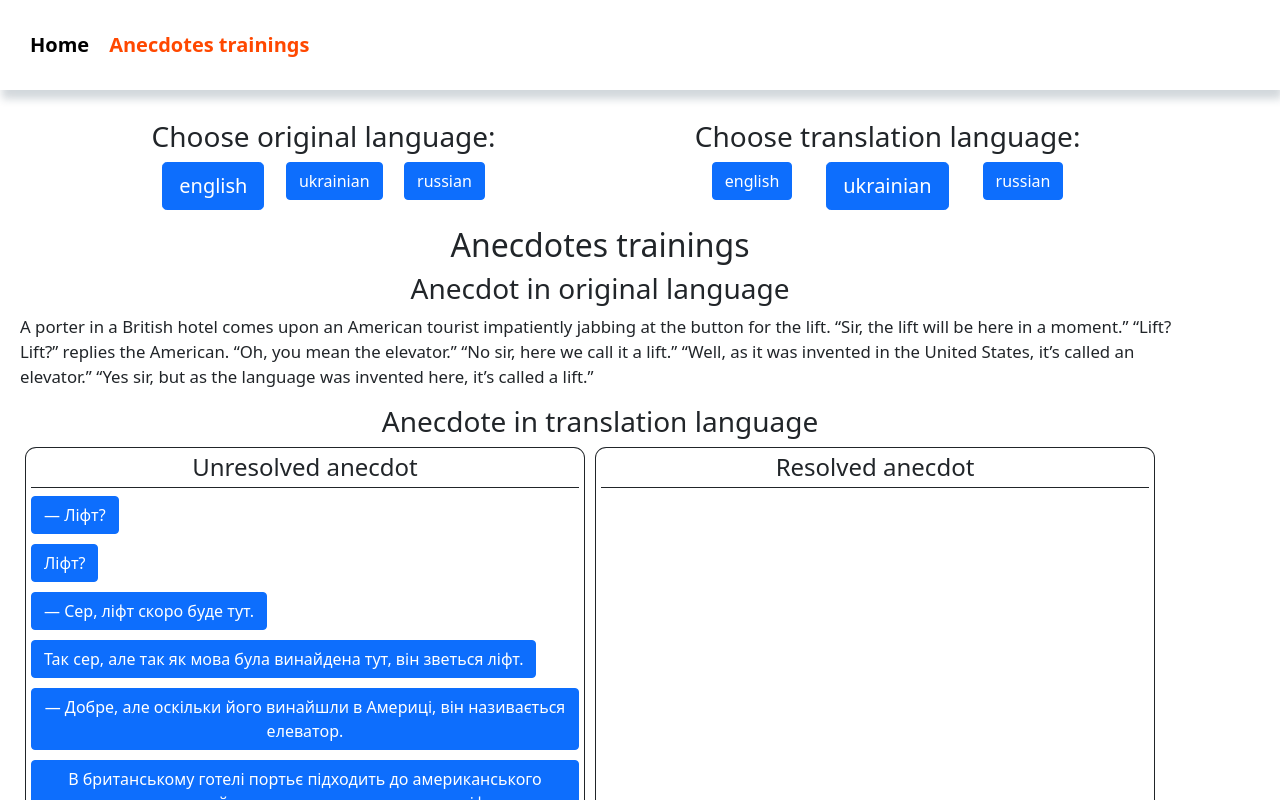
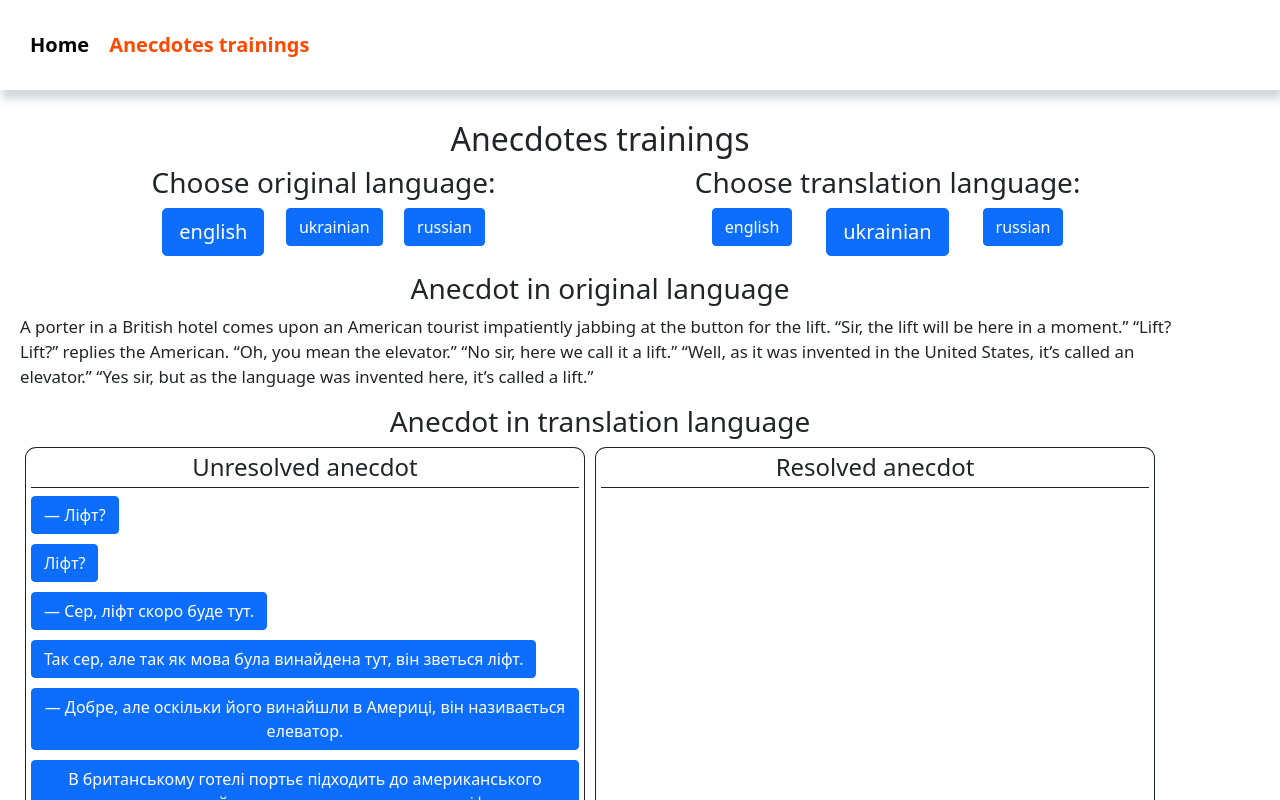
Before and after one commit to Mohara88s/english-training-app, a React (Create React App) app: page /anecdotes-trainings in a window 1280 px wide. Shown: the top 800 px of the page. Built offline with nearby package versions, Linux system fonts and the light colour scheme.

Commit message:
code to ChooseLanguages component & errors handling

```diff
--- a/src/components/AnecdotesTrainings/AnecdotesTrainings.js
+++ b/src/components/AnecdotesTrainings/AnecdotesTrainings.js
@@ -1,6 +1,7 @@
 import { useState, useEffect } from 'react';
 import { Button } from 'react-bootstrap';
 import styles from './AnecdotesTrainings.module.css';
+import PropTypes from 'prop-types';
 // import { throttle } from 'lodash';
 
 export default function AnecdotesTrainings({ anecdotesList }) {
@@ -14,7 +15,7 @@ export default function AnecdotesTrainings({ anecdotesList }) {
   const [resolvedArray, setResolvedArray] = useState([]);
 
   useEffect(() => {
-    if (anecdotesList.length) {
+    if (anecdotesList[anecdotId].translation) {
       setOriginalArray([
         ...anecdotesList[anecdotId].translation
           .match(/[^.?!]+[.!?]+[\])'"`’”]*|.+/g)
@@ -88,21 +89,19 @@ export default function AnecdotesTrainings({ anecdotesList }) {
 
   return (
     <div className={styles.AnecdotesTrainings}>
-      <h2>Anecdotes trainings</h2>
-      {!anecdotesList.length && (
-        <h3 className={styles.warning}>
-          Anecdotes are missing from the database
-        </h3>
+      <h3>Anecdot in original language</h3>
+      {!anecdotesList[anecdotId].original && (
+        <h3 className={styles.warning}>no original available</h3>
       )}
-      {anecdotesList.length && (
-        <div>
-          <h3>Anecdot in original language</h3>
       <p>{anecdotesList[anecdotId].original}</p>
 
-          <h3>Anecdote in translation language</h3>
+      <h3>Anecdot in translation language</h3>
       <ul className={styles.anecdotFealdsList}>
         <li className={styles.anecdotFealdsList__item}>
           <h4 className={styles.anecdotFealdHeader}>Unresolved anecdot</h4>
+          {!anecdotesList[anecdotId].translation && (
+            <h3 className={styles.warning}>no translation available</h3>
+          )}
           <ul className={styles.listTags}>
             {mixedArray.map((elem, id) => (
               <li key={id} className={styles.listTags__item}>
@@ -146,7 +145,15 @@ export default function AnecdotesTrainings({ anecdotesList }) {
         </li>
       </ul>
     </div>
-      )}
-    </div>
   );
 }
+
+AnecdotesTrainings.propTypes = {
+  anecdotesList: PropTypes.arrayOf(
+    PropTypes.shape({
+      id: PropTypes.string.isRequired,
+      original: PropTypes.string.isRequired,
+      translation: PropTypes.string.isRequired,
+    }),
+  ),
+};
--- a/src/components/AnecdotesTrainings/AnecdotesTrainings.module.css
+++ b/src/components/AnecdotesTrainings/AnecdotesTrainings.module.css
@@ -1,8 +1,5 @@
 .anecdotFealdsList {
   padding-left: 0;
-}
-.warning {
-  color: red;
 }
 .anecdotFealdsList__item {
   min-height: 250px;
@@ -48,3 +45,6 @@
   justify-content: space-between;
   padding: 5px;
 }
+.warning {
+  color: red;
+}
--- /dev/null
+++ b/src/components/ChooseLanguages/ChooseLanguages.js
@@ -0,0 +1,77 @@
+import { Button } from 'react-bootstrap';
+import { useState, useEffect } from 'react';
+import styles from './ChooseLanguages.module.css';
+import PropTypes from 'prop-types';
+
+export default function ChooseLanguages({ languages, onLanguageChange }) {
+  const [originalLanguage, setOriginalLanguage] = useState(languages[0]);
+  const [translationLanguage, setTranslationLanguage] = useState(languages[1]);
+
+  const onClickButtonOriginalLanguage = e => {
+    const { value } = e.currentTarget;
+    setOriginalLanguage(value);
+  };
+
+  const onClickButtonTranslationLanguage = e => {
+    const { value } = e.currentTarget;
+    setTranslationLanguage(value);
+  };
+
+  useEffect(() => {
+    onLanguageChange(originalLanguage, translationLanguage);
+  }, [originalLanguage, translationLanguage]); // eslint-disable-line react-hooks/exhaustive-deps
+
+  return (
+    <div className={styles.ChooseLanguages}>
+      <ul className={styles.ChooseLanguagesList}>
+        <li>
+          <h3>Choose original language:</h3>
+          <ul className={styles.languagesList}>
+            {languages.map(elem => (
+              <li key={elem + 1}>
+                <Button
+                  variant="primary"
+                  onClick={onClickButtonOriginalLanguage}
+                  value={elem}
+                  className={
+                    elem === originalLanguage
+                      ? 'btn btn-primary btn-lg'
+                      : 'btn btn-primary'
+                  }
+                >
+                  {elem}
+                </Button>
+              </li>
+            ))}
+          </ul>
+        </li>
+        <li>
+          <h3>Choose translation language:</h3>
+          <ul className={styles.languagesList}>
+            {languages.map(elem => (
+              <li key={elem + 2}>
+                <Button
+                  variant="primary"
+                  onClick={onClickButtonTranslationLanguage}
+                  value={elem}
+                  className={
+                    elem === translationLanguage
+                      ? 'btn btn-primary btn-lg'
+                      : 'btn btn-primary'
+                  }
+                >
+                  {elem}
+                </Button>
+              </li>
+            ))}
+          </ul>
+        </li>
+      </ul>
+    </div>
+  );
+}
+
+ChooseLanguages.propTypes = {
+  languages: PropTypes.arrayOf(PropTypes.string).isRequired,
+  onLanguageChange: PropTypes.func.isRequired,
+};
--- /dev/null
+++ b/src/components/ChooseLanguages/ChooseLanguages.module.css
@@ -0,0 +1,11 @@
+.languagesList {
+  display: flex;
+  justify-content: space-around;
+  padding-left: 0;
+}
+@media screen and (min-width: 720px) {
+  .ChooseLanguagesList {
+    display: flex;
+    justify-content: space-around;
+  }
+}
--- a/src/database/anecdotes.json
+++ b/src/database/anecdotes.json
@@ -9,6 +9,6 @@
       "id": 1,
       "english": "A renowned philosopher was held in high regard by his driver, who listened in awe at every speech while his boss would easily answer questions about morality and ethics. Then one day the driver approached the philosopher and asked if he was willing to switch roles for the evening’s lecture. The philosopher agreed and, for a while, the driver handled himself remarkably well. When it came time for questions from the guests, a woman in the back asked: “Is the epistemological view of the universe still valid in an existentialist world?” “That is an extremely simple question,” he responded. “So simple, in fact, that even my driver could answer that, which is exactly what he will do.”",
       "russian": "Известный философ был в большем почёте у своего водителя, который слушал его с трепетом, в то время как его босс легко отвечал на вопросы о морали и этике. Однажды шофёр обратился к философу и спросил, не хочет ли тот поменяться ролями на вечерней лекции. Философ согласился, и поначалу водитель держался исключительно хорошо. Когда пришло время вопросов от посетителей, женщина с задних рядов спросила: — Актуально ли до сих пор эпистемологическое воззрение на мироздание среди экзистенциалистов? — Это чрезвычайно простой вопрос, — ответил он. — Настолько простой, что на негоможет ответить даже мой шофёр, и именноэто он сейчас и сделает.",
-      "ukrainian": "Відоми філософ мав велику повагу у свого водія, який із трепетом слухав кожну промову, коли його начальник легко відповідав на питання про мораль та етику. Одного разу водій підійшов до філософа і запитав, чи не хоче він помінятися ролями на вечірній лекції. Філософ погодився, і деякий час водій вів себе надзвичайно добре. Коли настав час запитань гостей, жінка позаду запитала: «Чи гносеологічний погляд на всесвіт досі дієвий у екзистенціалістичному світі?» «Це надзвичайно просте запитання», — відповів він. «Насправді настільки просто, що навіть мій водій міг би відповісти на це, що саме він і зробить»."
+      "ukrainian": "Відоми філософ мав велику повагу у свого водія, який із трепетом слухав кожну промову, коли його начальник легко відповідав на питання про мораль та етику. Одного разу водій підійшов до філософа і запитав, чи не хоче він помінятися ролями на вечірній лекції. Філософ погодився, і деякий час водій вів себе надзвичайно добре. Коли настав час запитань гостей, жінка позаду запитала: «Чи гносеологічний погляд на всесвіт досі дієвий у екзистенціалістичному світі?» «Це надзвичайно просте запитання» — відповів він. «Насправді настільки просто, що навіть мій водій міг би відповісти на це, що саме він і зробить»."
     }
   ]
--- a/src/views/AnecdotesTrainingsPage/AnecdotesTrainingsPage.js
+++ b/src/views/AnecdotesTrainingsPage/AnecdotesTrainingsPage.js
@@ -1,28 +1,14 @@
+import data from '../../database/anecdotes.json';
+import { useState } from 'react';
 import AnecdotesTrainings from '../../components/AnecdotesTrainings/AnecdotesTrainings';
+import ChooseLanguages from '../../components/ChooseLanguages/ChooseLanguages';
 import styles from './AnecdotesTrainingsPage.module.css';
-import data from '../../database/anecdotes.json';
-
-import { Button } from 'react-bootstrap';
-import { useState, useEffect } from 'react';
 
 export default function AnecdotesTrainingsPage() {
   const languages = ['english', 'ukrainian', 'russian'];
-  const [originalLanguage, setOriginalLanguage] = useState(languages[0]);
-  const [translationLanguage, setTranslationLanguage] = useState(languages[1]);
   const [anecdotesList, setAnecdotesList] = useState([]);
 
-  const onClickButtonOriginalLanguage = e => {
-    const { value } = e.currentTarget;
-    console.log(value);
-    setOriginalLanguage(value);
-  };
-
-  const onClickButtonTranslationLanguage = e => {
-    const { value } = e.currentTarget;
-    setTranslationLanguage(value);
-  };
-
-  useEffect(() => {
+  const onLanguageChange = (originalLanguage, translationLanguage) => {
     const list = [...data].map(e => {
       return {
         id: e.id,
@@ -30,57 +16,30 @@ export default function AnecdotesTrainingsPage() {
         translation: e[`${translationLanguage}`],
       };
     });
-    console.log(list);
     setAnecdotesList([...list]);
-  }, [originalLanguage, translationLanguage]);
+  };
 
   return (
     <div className={styles.AnecdotesTrainingsPage}>
-      <ul className={styles.languagesCoosesList}>
-        <li>
-          <h3>Choose original language:</h3>
-          <ul className={styles.languagesList}>
-            {languages.map(elem => (
-              <li key={elem + 1}>
-                <Button
-                  variant="primary"
-                  onClick={onClickButtonOriginalLanguage}
-                  value={elem}
-                  className={
-                    elem === originalLanguage
-                      ? 'btn btn-primary btn-lg'
-                      : 'btn btn-primary'
-                  }
-                >
-                  {elem}
-                </Button>
-              </li>
-            ))}
-          </ul>
-        </li>
-        <li>
-          <h3>Choose translation language:</h3>
-          <ul className={styles.languagesList}>
-            {languages.map(elem => (
-              <li key={elem + 2}>
-                <Button
-                  variant="primary"
-                  onClick={onClickButtonTranslationLanguage}
-                  value={elem}
-                  className={
-                    elem === translationLanguage
-                      ? 'btn btn-primary btn-lg'
-                      : 'btn btn-primary'
-                  }
-                >
-                  {elem}
-                </Button>
-              </li>
-            ))}
-          </ul>
-        </li>
-      </ul>
-      <AnecdotesTrainings anecdotesList={anecdotesList} />
+      <h2>Anecdotes trainings</h2>
+      {!languages.length && (
+        <h3 className={styles.warning}>No language found</h3>
+      )}
+      {languages.length && (
+        <ChooseLanguages
+          languages={languages}
+          onLanguageChange={onLanguageChange}
+        />
+      )}
+
+      {!anecdotesList.length && (
+        <h3 className={styles.warning}>
+          Anecdotes are missing from the database
+        </h3>
+      )}
+      {anecdotesList.length && (
+        <AnecdotesTrainings anecdotesList={anecdotesList} />
+      )}
     </div>
   );
 }
--- a/src/views/AnecdotesTrainingsPage/AnecdotesTrainingsPage.module.css
+++ b/src/views/AnecdotesTrainingsPage/AnecdotesTrainingsPage.module.css
@@ -2,14 +2,6 @@
   padding: 20px;
   max-width: 1200px;
 }
-.languagesList {
-  display: flex;
-  justify-content: space-around;
-  padding-left: 0;
+.warning {
+  color: red;
 }
-@media screen and (min-width: 720px) {
-  .languagesCoosesList {
-    display: flex;
-    justify-content: space-around;
-  }
-}
```
Lines whose indentation alone changed are shown as unchanged.
